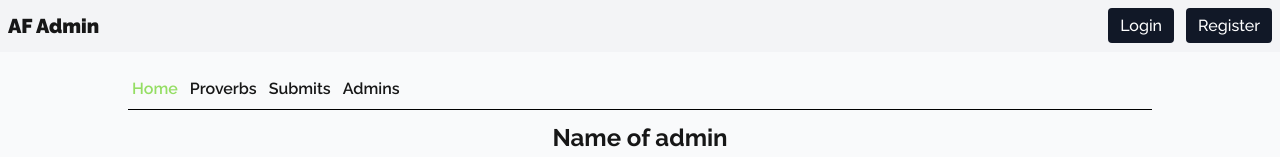
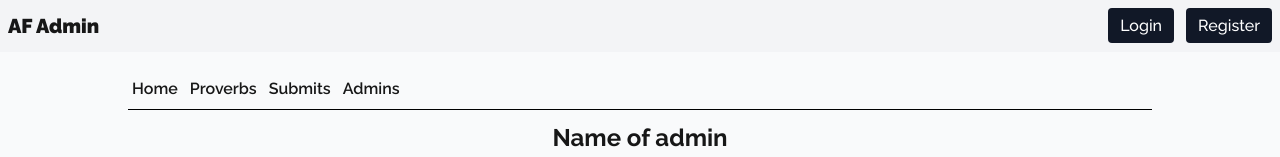
Before and after one commit to elvis-ndubuisi/african-proverbs-admin, a React (Vite) app: page /dashboard in a window 1280 px wide. Shown: the top 157 px of the page. Built offline with nearby package versions, Linux system fonts and the light colour scheme.

Commit message:
Minor active route color fix

```diff
--- a/src/components/ActionNav.tsx
+++ b/src/components/ActionNav.tsx
@@ -4,7 +4,7 @@ const ActionNav = () => {
   return (
     <nav className="flex items-center gap-3 flex-wrap max-w-5xl mx-auto px-1 border-b border-b-black py-2">
       <NavLink
-        to="/dashboard"
+        to="/dashboard/"
         className={({ isActive }) =>
           isActive
             ? "font-semibold hover:text-polar-green-300 text-polar-green-300"
```
